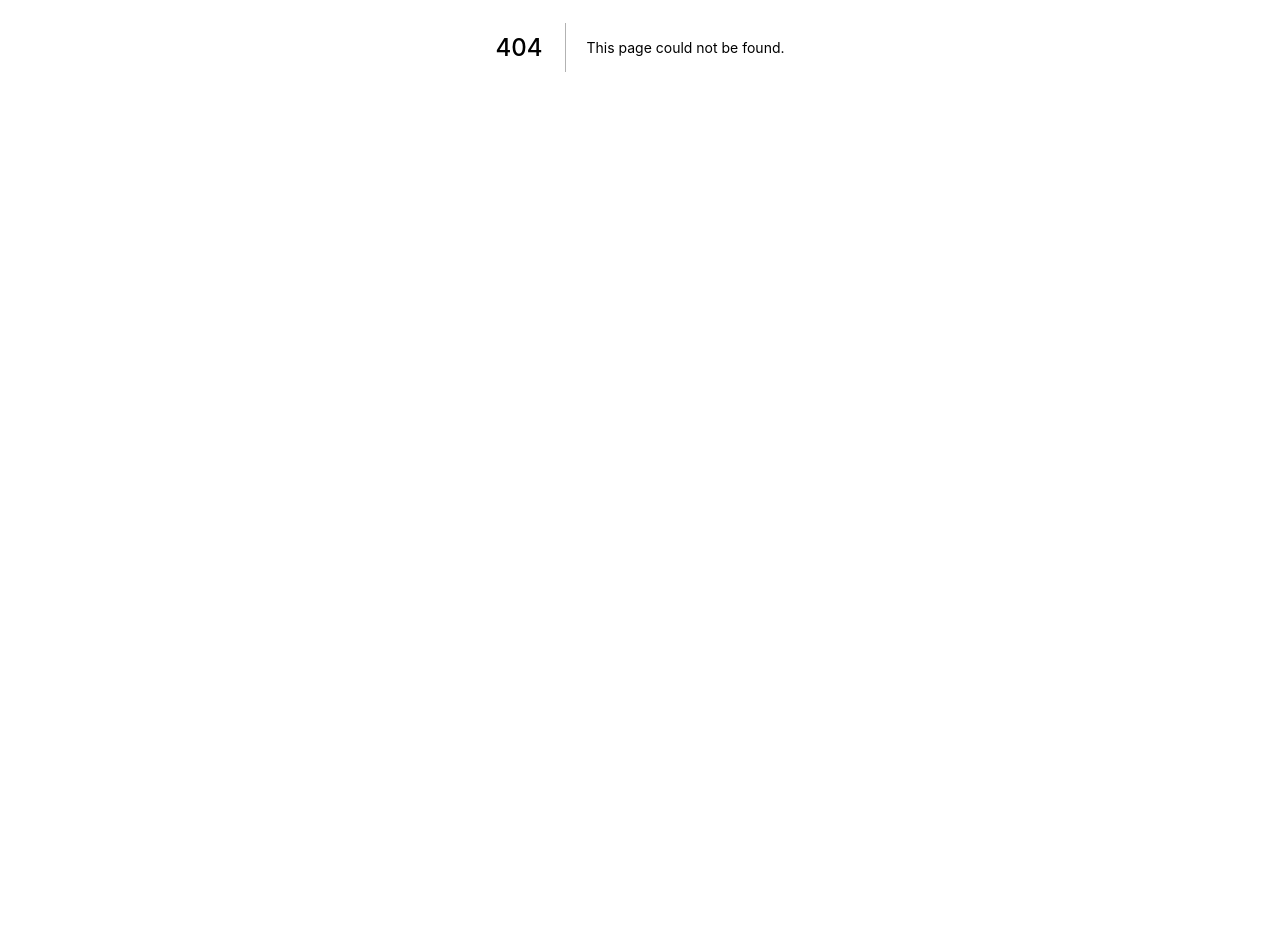
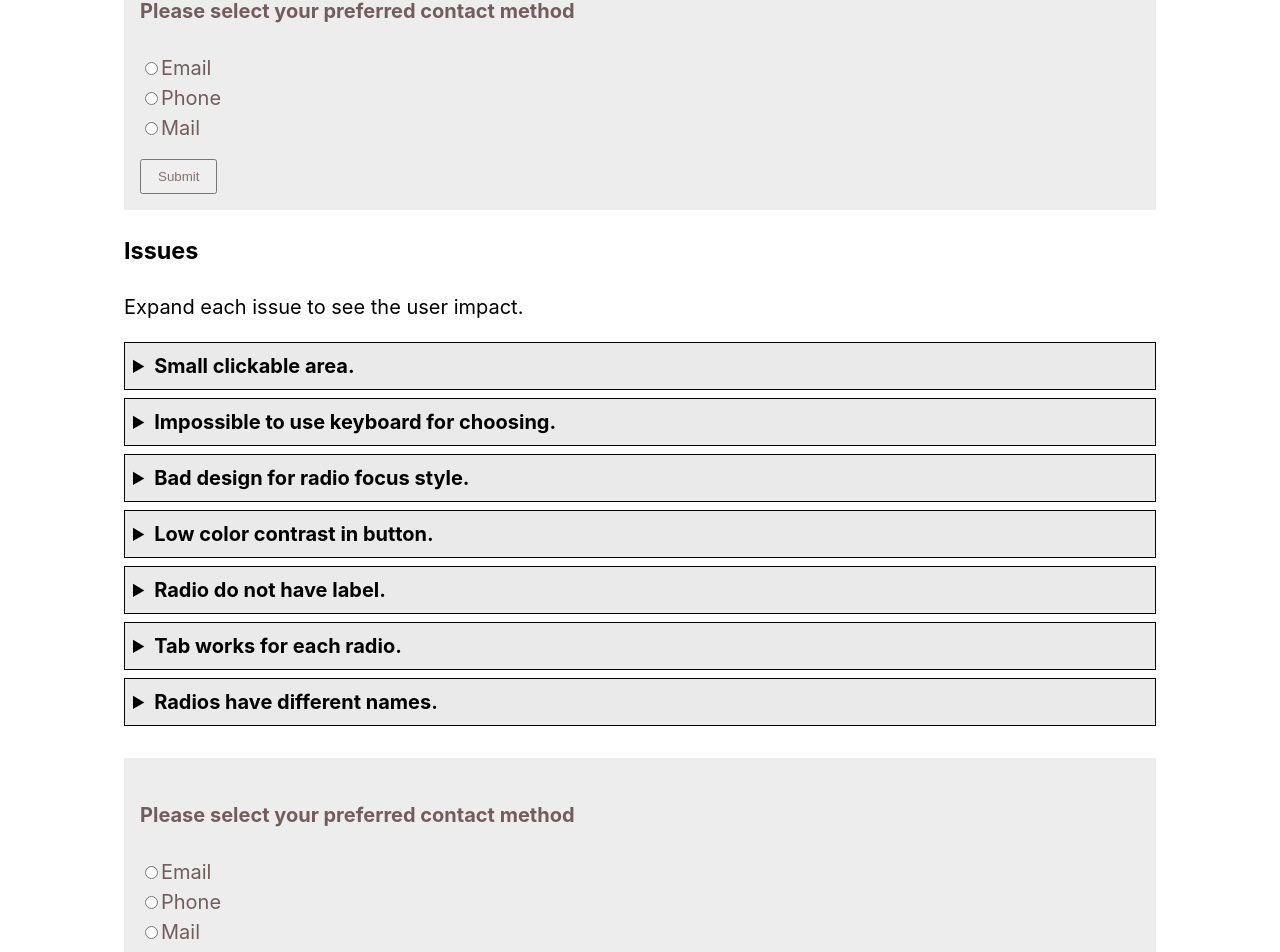
Before and after one commit to Alena5041/Accessibility, a Next.js app in the folder inaccessible-components/: page /page-radio in a window 1280 px wide. Before the commit this address had no page. Shown: the part 385-1337 px from the top of the page. Before the commit the page ends 1024 px from the top, so only its background shows below. Built offline with nearby package versions, Linux system fonts and the light colour scheme.

Commit message:
add radio component

```diff
--- /dev/null
+++ b/inaccessible-components/components/Radio/Accessible/index.js
@@ -0,0 +1,38 @@
+export default function AccessibleRadioGroup() {
+  const options = [
+    { name: "email", id: 4, label: "Email" },
+    { name: "phone", id: 5, label: "Phone" },
+    { name: "mail", id: 6, label: "Mail" },
+  ];
+
+  return (
+    <section className="a-radios">
+      <h4 id="radioGroupLegend">Please select your preferred contact method</h4>
+      <div
+        className="a-radio-group"
+        role="radiogroup"
+        aria-labelledby="radioGroupLegend"
+      >
+        {options.map(({ id, label }) => (
+          <div key={id}>
+            <label className="a-radio-group__label">
+              <input
+                type="radio"
+                name="radiogroup"
+                value={id}
+                id={id}
+                className="a-radio-group__item"
+              />
+              {label}
+            </label>
+          </div>
+        ))}
+      </div>
+      <div>
+        <button type="button" className="a-radio-group__submit">
+          Submit
+        </button>
+      </div>
+    </section>
+  );
+}
--- /dev/null
+++ b/inaccessible-components/components/Radio/Accessible/index.scss
@@ -0,0 +1,23 @@
+.a-radios {
+  margin-top: 2rem;
+  background-color: rgb(237, 237, 237);
+  padding: 1rem;
+  color: rgb(114, 92, 92);
+
+  .a-radio-group {
+    &__label {
+      cursor: pointer;
+    }
+
+    &__item {
+      padding-right: 0.2rem;
+    }
+
+    &__submit {
+      margin-top: 1rem;
+      padding: 0.5rem 1rem;
+      color: rgb(114, 92, 92);
+      cursor: pointer;
+    }
+  }
+}
--- /dev/null
+++ b/inaccessible-components/components/Radio/index.js
@@ -0,0 +1,60 @@
+import { useState } from "react";
+
+export default function RadioGroup() {
+  const options = [
+    { name: "email", id: 1, label: "Email" },
+    { name: "phone", id: 2, label: "Phone" },
+    { name: "mail", id: 3, label: "Mail" },
+  ];
+
+  const [checkedList, setCheckedList] = useState(options);
+
+  const changeList = (id, checked) => {
+    const newCheckedList = toggleOption(id, checked);
+    setCheckedList(newCheckedList);
+  };
+
+  const toggleOption = (id, checked) => {
+    return options.map((option) =>
+      option.id === id ? { ...option, checked } : option
+    );
+  };
+
+  const handleSubmit = (e) => {
+    e.preventDefault();
+    console.log(checkedList);
+  };
+
+  return (
+    <section className="radios">
+      <div>
+        <h4>Please select your preferred contact method</h4>
+        <div className="radio-group">
+          {checkedList.map(({ id, name, checked, label }) => (
+            <div key={id}>
+              <input
+                type="radio"
+                name={name}
+                value={id}
+                id={id}
+                checked={checked}
+                onChange={(e) => changeList(id, e.target.checked)}
+                className="radio-group__item"
+              />
+              <label className="radio-group__label">{label}</label>
+            </div>
+          ))}
+        </div>
+        <div>
+          <button
+            type="button"
+            className="radio-group__submit"
+            onClick={handleSubmit}
+          >
+            Submit
+          </button>
+        </div>
+      </div>
+    </section>
+  );
+}
--- /dev/null
+++ b/inaccessible-components/components/Radio/index.scss
@@ -0,0 +1,28 @@
+.radios {
+  background-color: rgb(237, 237, 237);
+  padding: 1rem;
+  color: rgb(114, 92, 92);
+
+  .radio-group {
+    display: flex;
+    flex-direction: column;
+
+    &__item {
+      padding-right: 0.2rem;
+
+      &:focus {
+        outline: 1px solid rgb(46, 46, 46);
+      }
+    }
+
+    &__submit {
+      margin-top: 1rem;
+      padding: 0.5rem 1rem;
+      color: rgb(135, 112, 112);
+
+      &:focus {
+        outline: 1px solid rgb(46, 46, 46);
+      }
+    }
+  }
+}
--- a/inaccessible-components/pages/index.js
+++ b/inaccessible-components/pages/index.js
@@ -72,6 +72,9 @@ export default function Home() {
           <li>
             <Link href="/page-tabs">Tabs</Link>
           </li>
+          <li>
+            <Link href="/page-radio">Radio group</Link>
+          </li>
         </ul>
       </Layout>
     </>
--- /dev/null
+++ b/inaccessible-components/pages/page-radio.js
@@ -0,0 +1,70 @@
+import Head from "next/head";
+import Layout from "../core-components/Layout";
+import RadioGroup from "../components/Radio";
+import AccessibleRadioGroup from "../components/Radio/Accessible";
+
+export default function PageRadios() {
+  return (
+    <>
+      <Head>
+        <title>Inaccessible and accessible components</title>
+      </Head>
+
+      <Layout>
+        <h1>Radio group</h1>
+
+        <p>This page contains the inaccessible version of the component.</p>
+
+        <h2>Inaccessible version</h2>
+
+        <RadioGroup />
+
+        <h3>Issues</h3>
+        <p>Expand each issue to see the user impact.</p>
+
+        <details>
+          <summary>Small clickable area.</summary>
+          Difficult to click on radio, because small clickable area. Better have
+          clickable area on radio and label together.
+        </details>
+
+        <details>
+          <summary>Impossible to use keyboard for choosing.</summary>
+          For people who use only keyboard impossible to change choosing.
+        </details>
+
+        <details>
+          <summary>Bad design for radio focus style.</summary>
+          Focus style do not have space between border a radio, tiny border
+          width.
+        </details>
+
+        <details>
+          <summary>Low color contrast in button.</summary>
+          For people with different vision disabilities can be difficult to
+          understand text with low color contrast.
+        </details>
+
+        <details>
+          <summary>Radio do not have label.</summary>
+          For screen reader users necessary to have label for components
+          without. text.
+        </details>
+
+        <details>
+          <summary>Tab works for each radio.</summary>
+          Keyboard users use tab just for moving to radiogroup, after they use
+          arrow for choosing.
+        </details>
+
+        <details>
+          <summary>Radios have different names.</summary>
+          Better way for correct working radio group use the same name for each
+          radios in group.
+        </details>
+
+        <AccessibleRadioGroup />
+      </Layout>
+    </>
+  );
+}
--- a/inaccessible-components/styles/index.scss
+++ b/inaccessible-components/styles/index.scss
@@ -18,3 +18,5 @@
 @import "../components/Checkbox/Accessible";
 @import "../components/Tabs";
 @import "../components/Tabs/Accessible";
+@import "../components/Radio";
+@import "../components/Radio/Accessible";
```
